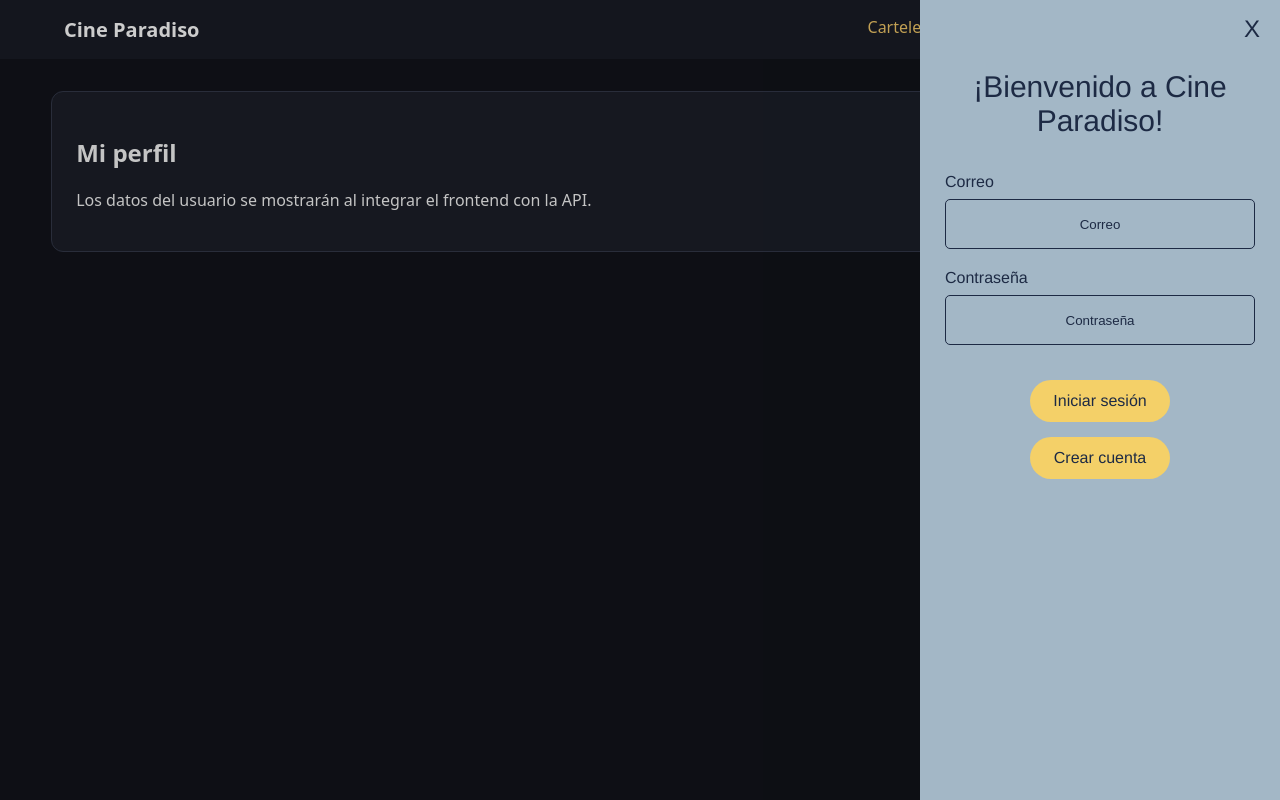
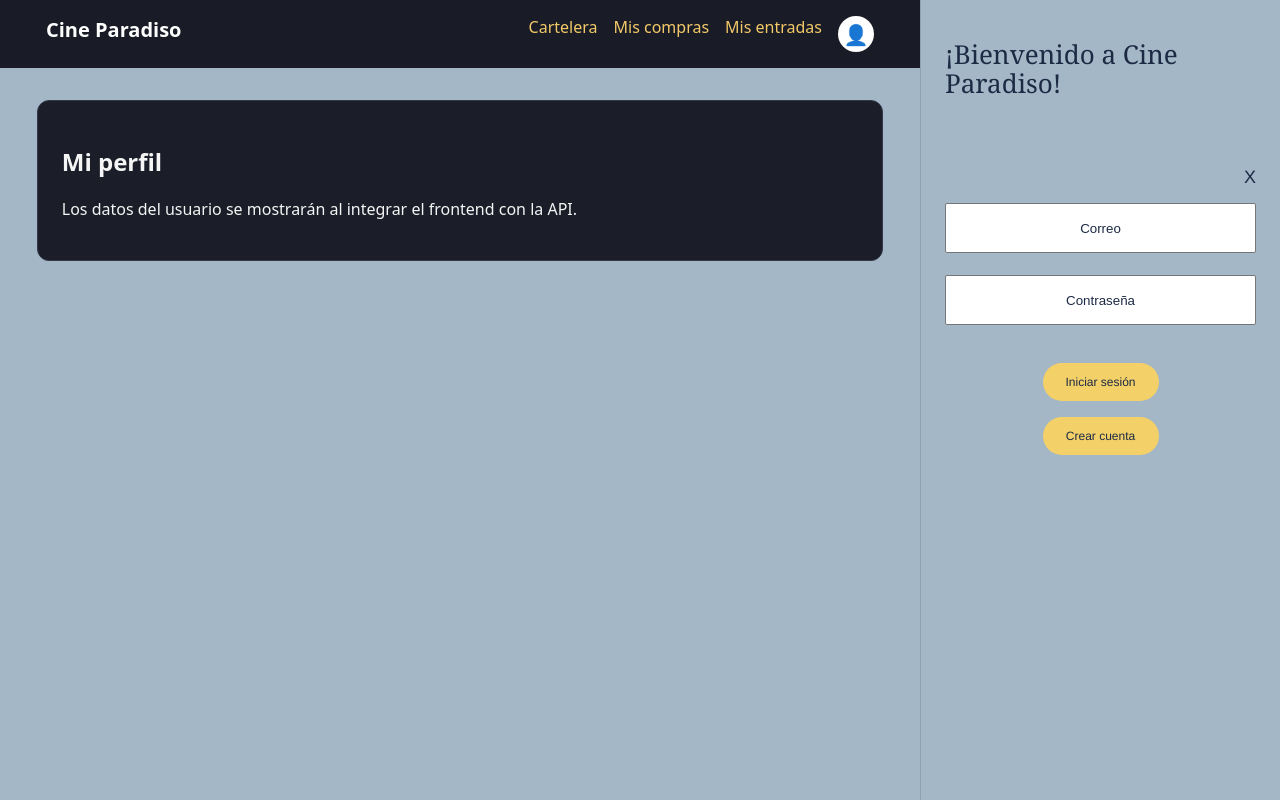
Before and after one commit to Kuperph7/cine-paradiso-web, a Flask app: page /perfil in a window 1280 px wide, after a click that opens the changed part. Run offline with Flask 3, Linux system fonts and the light colour scheme.

Commit message:
Actualizar layout del perfil sin sesion iniciada

```diff
--- a/app/static/css/perfil.css
+++ b/app/static/css/perfil.css
@@ -1,107 +1,132 @@
 
-.perfil-overlay {
-    display: none;
-    position: fixed;
-    top: 0;
-    left: 0;
-    width: 100%;
-    height: 100%;
-    z-index: 1000;
+.layout-principal {
+    display: flex;
+    min-height: 100vh;
+    background: #A3B7C6;
 }
 
-.perfil-overlay:target {
+.contenido-principal {
+    flex: 1;
+    min-width: 0;
+}
+
+.perfil-link {
+    display: flex;
+    width: 36px;
+    height: 36px;
+    align-items: center;
+    justify-content: center;
+    border-radius: 50%;
+    background: #FFFFFF;
+    font-size: 20px;
+    text-decoration: none;
+}
+
+.perfil-panel {
+    display: none;
+    width: 31%;
+    min-width: 215px;
+    max-width: 360px;
+    height: 100vh;
+    box-sizing: border-box;
+    padding: 30px 24px;
+    background: #A3B7C6;
+    color: #1D2A44;
+    border-left: 1px solid rgba(29, 42, 68, 0.15);
+    font-family: "Helvetica Neue", Helvetica, Arial, sans-serif;
+}
+
+.perfil-panel:target {
     display: block;
 }
 
-.perfil-fondo {
-    position: absolute;
-    top: 0;
-    left: 0;
-    width: 100%;
-    height: 100%;
-    background: rgba(0, 0, 0, 0.2);
-}
-
-.perfil-panel {
-    position: absolute;
-    top: 0;
-    right: 0;
-    width: 360px;
-    max-width: 100%;
-    height: 100%;
-    box-sizing: border-box;
-    padding: 40px 25px;
-    background: #A3B7C6;
+.perfil-panel h1 {
+    margin-top: 10px;
+    margin-bottom: 70px;
     color: #1D2A44;
-    font-family: "Helvetica Neue", Helvetica, Arial, sans-serif;
+    font-family: Georgia, "Times New Roman", serif;
+    font-size: 26px;
+    font-weight: normal;
+    line-height: 1.1;
 }
 
 .perfil-cerrar {
-    position: absolute;
-    top: 15px;
-    right: 20px;
+    display: block;
+    margin-bottom: 15px;
     color: #1D2A44;
-    font-size: 24px;
+    text-align: right;
     text-decoration: none;
+    font-size: 18px;
 }
 
-.perfil-panel h1 {
-    margin-top: 30px;
-    margin-bottom: 35px;
-    color: #1D2A44;
-    font-size: 30px;
-    font-weight: normal;
-    text-align: center;
-}
-
-.perfil-formulario {
-    display: flex;
-    flex-direction: column;
-}
-
-.perfil-formulario label {
-    margin-bottom: 8px;
-    color: #1D2A44;
-}
-
-.perfil-formulario input {
+.perfil-campos input {
     width: 100%;
     height: 50px;
     box-sizing: border-box;
-    margin-bottom: 20px;
+    margin-bottom: 22px;
     padding: 10px;
-    border: 1px solid #1D2A44;
-    border-radius: 5px;
-    background: transparent;
+    border: 1px solid #777777;
+    border-radius: 2px;
+    background: #FFFFFF;
     color: #1D2A44;
     text-align: center;
 }
 
-.perfil-formulario input::placeholder {
+.perfil-campos input::placeholder {
     color: #1D2A44;
 }
 
 .perfil-boton {
     display: block;
-    width: 140px;
-    margin: 15px auto;
-    padding: 12px;
+    width: 116px;
+    margin: 16px auto;
+    padding: 12px 8px;
     border-radius: 25px;
     background: #F4D068;
     color: #1D2A44;
     text-align: center;
     text-decoration: none;
+    font-size: 12px;
 }
 
-.perfil-boton:hover {
-    background: #FBE9B5;
+@media (max-width: 720px) {
+    .layout-principal {
+        flex-direction: column;
+    }
+
+    .perfil-panel {
+        width: 100%;
+        max-width: 100%;
+        min-width: 0;
+        height: auto;
+    }
 }
 
-@media (max-width: 480px) {
+
+@media (max-width: 720px) {
+    .layout-principal {
+        flex-direction: column;
+    }
+
     .perfil-panel {
         width: 100%;
+        max-width: 100%;
+        min-width: 0;
+        height: auto;
+        padding: 30px 24px;
+        border-left: none;
+        border-top: 1px solid rgba(29, 42, 68, 0.15);
+    }
+
+    .perfil-panel h1 {
+        margin-bottom: 35px;
+    }
+
+    .perfil-campos {
+        max-width: 400px;
     }
 }
+
 
 
 .perfil-sesion-overlay {
--- a/app/templates/auth/perfil_sin_sesion.html
+++ b/app/templates/auth/perfil_sin_sesion.html
@@ -1,28 +1,20 @@
 
-<div class="perfil-overlay" id="perfil-sin-sesion">
-
-    <a href="#" class="perfil-fondo"></a>
-
-    <div class="perfil-panel">
-
-        <a href="#" class="perfil-cerrar">X</a>
+<aside class="perfil-panel" id="perfil-sin-sesion">
 
     <h1>¡Bienvenido a Cine Paradiso!</h1>
 
-        <div class="perfil-formulario">
+    <a href="{{ request.path }}" class="perfil-cerrar">X</a>
 
-            <label for="correo">Correo</label>
+    <div class="perfil-campos">
+
         <input
             type="email"
-                id="correo"
             name="correo"
             placeholder="Correo"
         >
 
-            <label for="contrasena">Contraseña</label>
         <input
             type="password"
-                id="contrasena"
             name="contrasena"
             placeholder="Contraseña"
         >
@@ -37,6 +29,4 @@
         Crear cuenta
     </a>
 
-    </div>
-
-</div>
+</aside>
--- a/app/templates/base.html
+++ b/app/templates/base.html
@@ -1,3 +1,4 @@
+
 <!doctype html>
 <html lang="es">
 <head>
@@ -8,22 +9,36 @@
     <link rel="stylesheet" href="{{ url_for('static', filename='css/perfil.css') }}">
 </head>
 <body>
+
+    <div class="layout-principal">
+
+        <div class="contenido-principal">
+
             <header class="site-header">
-        <a class="brand" href="{{ url_for('cliente.cartelera') }}">Cine Paradiso</a>
+                <a class="brand" href="{{ url_for('cliente.cartelera') }}">
+                    Cine Paradiso
+                </a>
+
                 <nav>
                     <a href="{{ url_for('cliente.cartelera') }}">Cartelera</a>
                     <a href="{{ url_for('cliente.mis_compras') }}">Mis compras</a>
                     <a href="{{ url_for('cliente.mis_entradas') }}">Mis entradas</a>
-            <a href="#perfil-sin-sesion">Perfil</a>
+
+                    <a href="#perfil-sin-sesion" class="perfil-link">
+                        👤
+                    </a>
                 </nav>
             </header>
+
             <main class="page-shell">
                 {% block content %}{% endblock %}
             </main>
 
+        </div>
+
         {% include "auth/perfil_sin_sesion.html" %}
 
-    {% include "auth/perfil_con_sesion.html" %}
+    </div>
 
 </body>
 </html>
```
Lines whose indentation alone changed are shown as unchanged.
